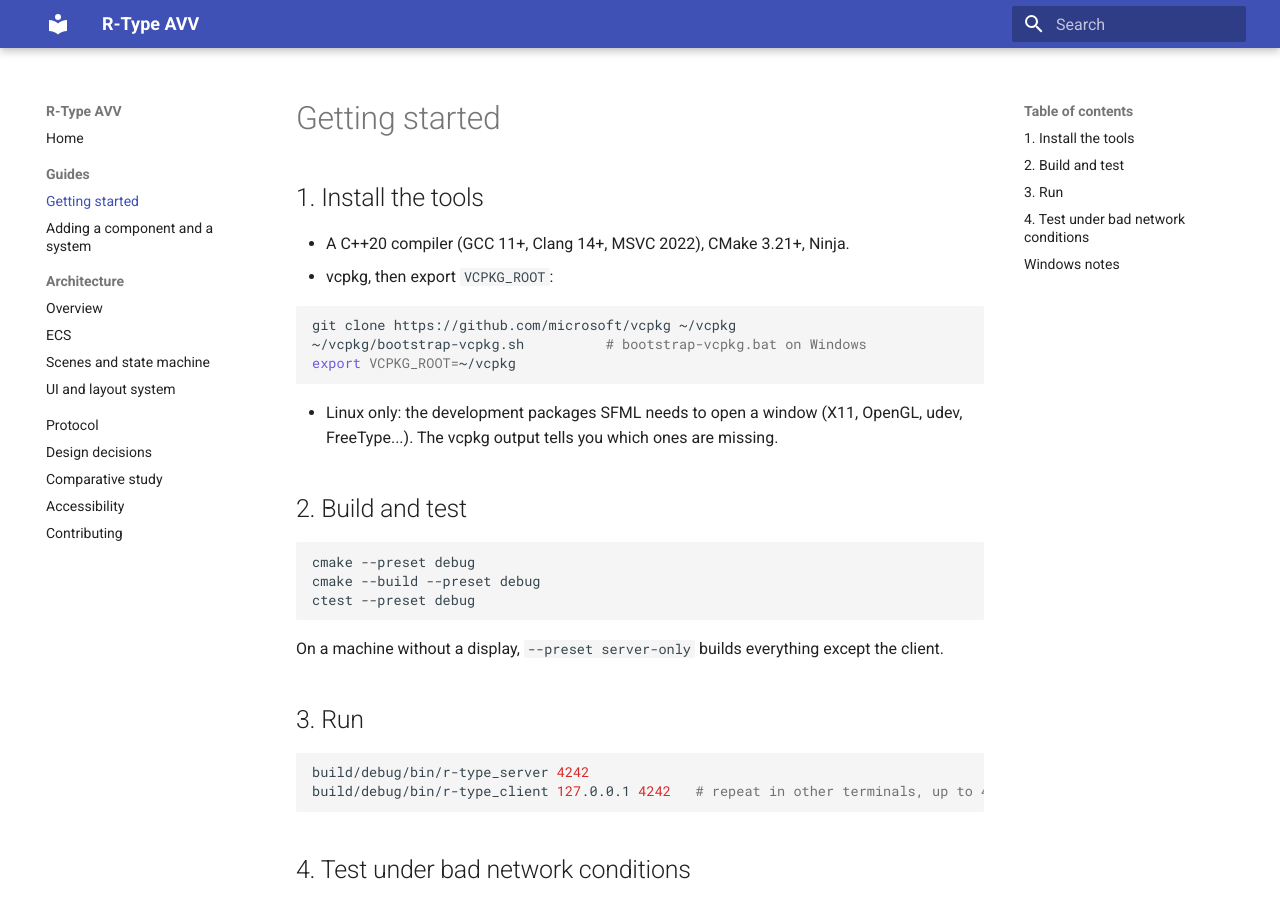
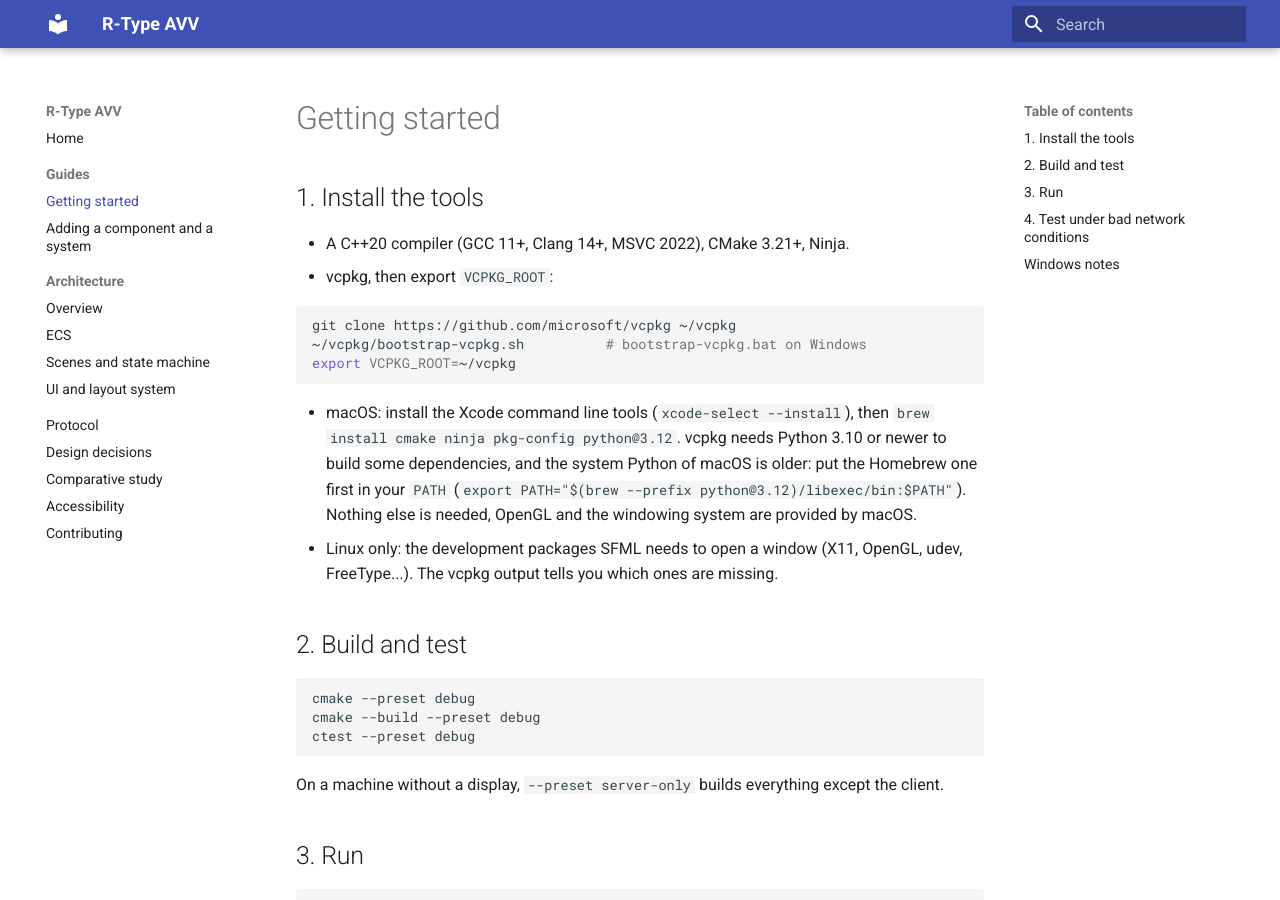
Before and after one commit to Chezrush/R-TYPE, an MkDocs documentation site: the page built from docs/guides/getting-started.md, in a window 1280 px wide and 900 px high. Built offline with MkDocs 1.6.1 and Material for MkDocs 9.7.7, drawn with Linux system fonts in a browser that asks for light colours.

Commit message:
docs: add macos to the doc

````diff
--- a/docs/guides/getting-started.md
+++ b/docs/guides/getting-started.md
@@ -11,6 +11,11 @@ git clone https://github.com/microsoft/vcpkg ~/vcpkg
 export VCPKG_ROOT=~/vcpkg
 ```
 
+- macOS: install the Xcode command line tools (`xcode-select --install`), then
+  `brew install cmake ninja pkg-config python@3.12`. vcpkg needs Python 3.10 or newer to build
+  some dependencies, and the system Python of macOS is older: put the Homebrew one first in your
+  `PATH` (`export PATH="$(brew --prefix python@3.12)/libexec/bin:$PATH"`). Nothing else is needed,
+  OpenGL and the windowing system are provided by macOS.
 - Linux only: the development packages SFML needs to open a window (X11, OpenGL, udev,
   FreeType...). The vcpkg output tells you which ones are missing.
 
````
Also changed, not shown: README.md (+1 -1 lines).
